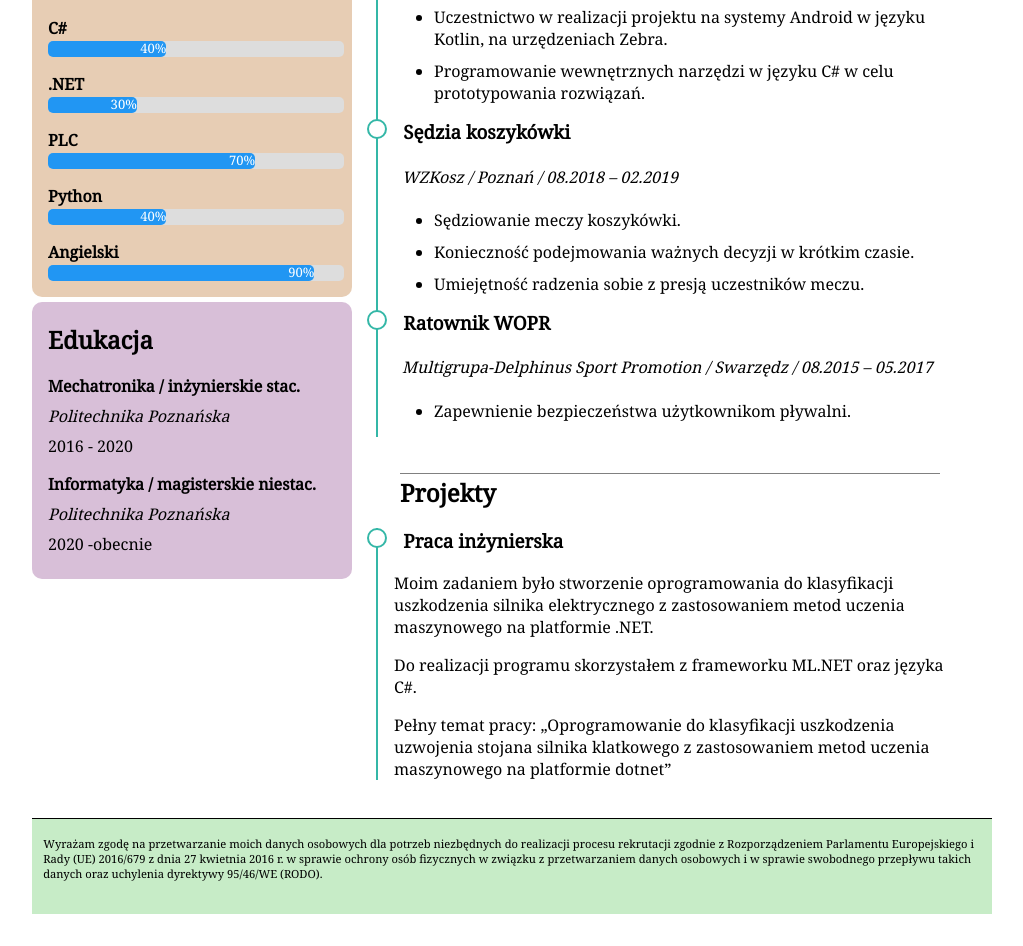
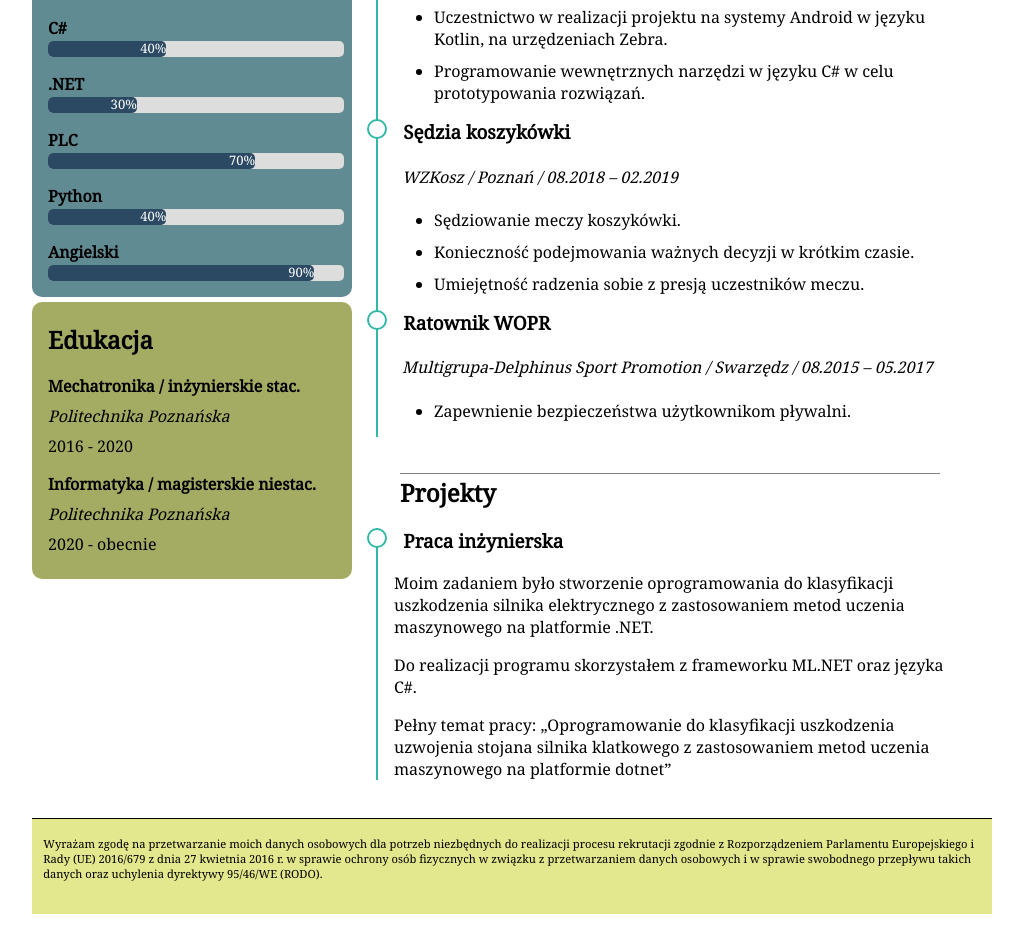
Before and after one commit to imperium02/CV, a plain HTML site: page index.html in a window 1280 px wide. Shown: the part 537-1483 px from the top of the page, without its empty margins (128-1151 px from the left). Drawn offline with Linux system fonts and the light colour scheme.

Commit message:
color change

```diff
--- a/style/style.css
+++ b/style/style.css
@@ -34,7 +34,7 @@ body {
         display: flex;
         flex-flow: row wrap;
         align-items: center;
-        background-color: rgb(22, 38, 73);
+        background-color:#0E2C34; /* imie */
     }
 
     .photo {
@@ -84,7 +84,7 @@ h1 {
     display: grid;
     grid-template-columns: auto 1fr;
     align-items: center;
-    background-color: rgb(158, 158, 158);
+    background-color: rgb(158, 158, 158); /* kontakt */
     background-clip: padding-box;
     border-radius: 10px;
     padding-left: 1.2em;
@@ -101,7 +101,7 @@ h1 {
 }
 
 main {
-    border-top: 10px solid lime;
+    border-top: 10px solid #C9DE15; /* kreska */
     padding: 1em 1em 1em 1.5em;
 }
 
@@ -175,11 +175,11 @@ main div h2 {
     border-radius: 5px;
 }
 
-.csharp {width: 40%; background-color: #2196F3;}
-.dotnet {width: 30%; background-color: #2196F3;}
-.PLC {width: 70%; background-color: #2196F3;}
-.Python {width: 40%; background-color: #2196F3;}
-.english {width: 90%; background-color: #2196F3;}
+.csharp {width: 40%; background-color: #2b4963;}
+.dotnet {width: 30%; background-color: #2b4963;}
+.PLC {width: 70%; background-color: #2b4963;}
+.Python {width: 40%; background-color: #2b4963;}
+.english {width: 90%; background-color: #2b4963;}
 
 .all-skills h3 {
     margin-bottom: 2px;
@@ -191,7 +191,7 @@ main div h2 {
 }
 
 .all-skills {
-    background-color: rgb(231, 205, 180);
+    background-color:#608B92; /* umiejetnosc */
     border-radius: 10px;
     padding-top: 0.5em;
     padding-bottom: 1em;
@@ -216,7 +216,7 @@ main div h2 {
 }
 
 .education {
-    background-color: thistle;
+    background-color: #a3ac62; /* edukacja */
     padding-top: 1px;
     padding-bottom: 0.5em;
     border-radius: 10px;
@@ -232,7 +232,7 @@ footer {
     padding-top: 0.5em;
     margin-top: 0.5em;
     border-top: 1px solid black;
-    background-color: rgb(199, 236, 199);
+    background-color: #E3E88E; /* stopka */
     padding-bottom: 2em;
     padding-left: 1em;
 }
```
Also changed, not shown: index.html (+1 -1 lines).
